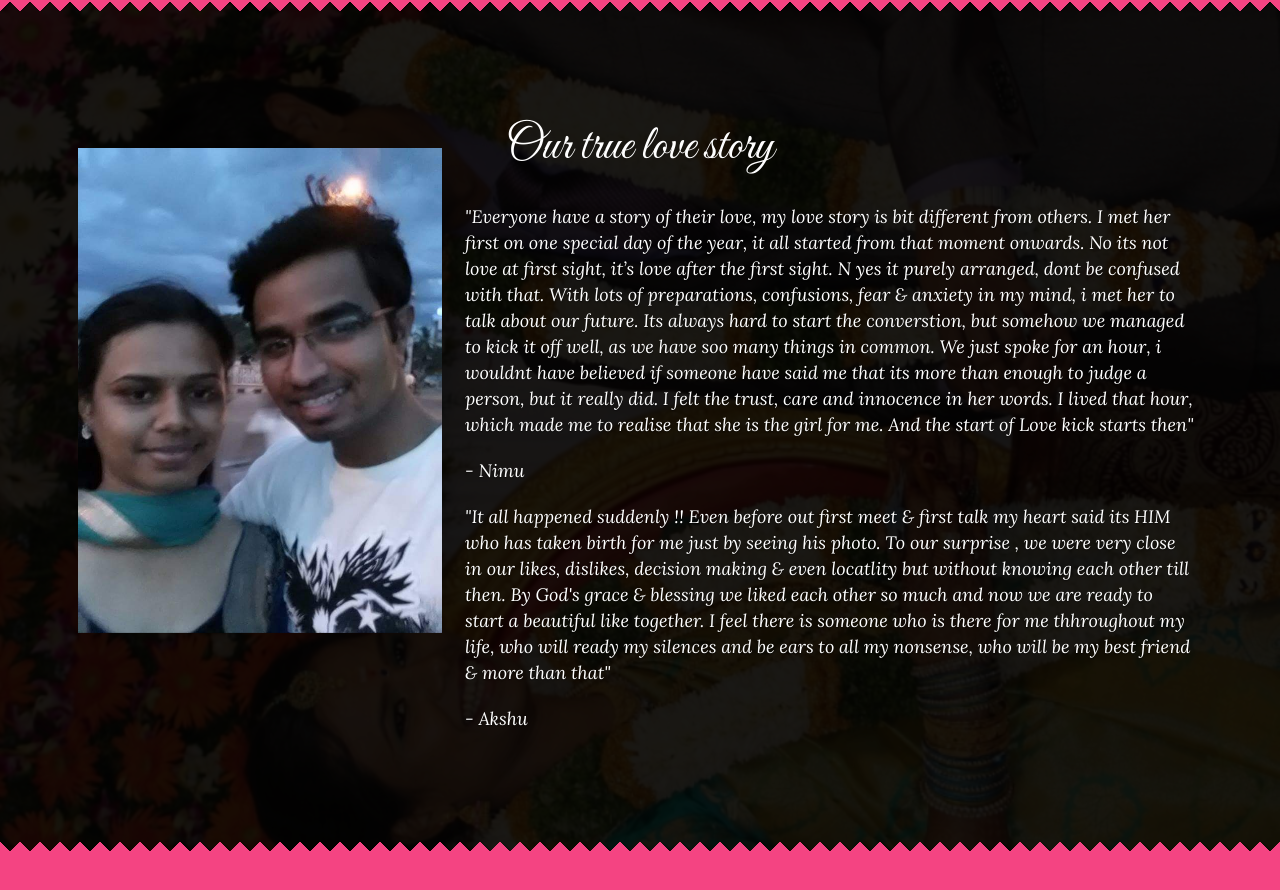
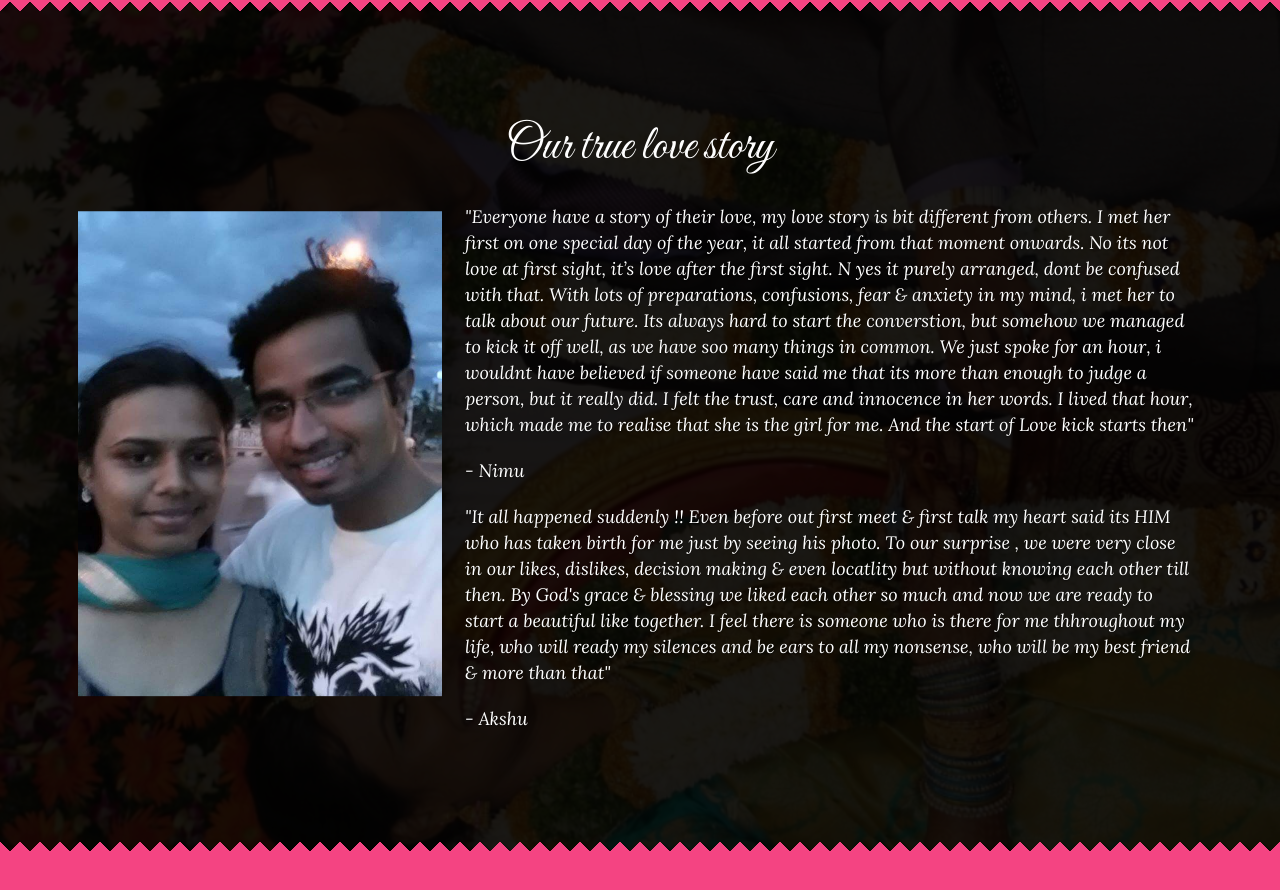
Before and after one commit to ajaybalanm/nwa, a plain HTML site: page index.html in a window 1280 px wide. Shown: the part 4394-5284 px from the top of the page. Drawn offline with Linux system fonts and the light colour scheme; files whose address does not match are found by name.

Commit message:
Update index.html

```diff
--- a/index.html
+++ b/index.html
@@ -290,7 +290,7 @@
                     <div class="container">
                         <h3 class="animated" data-animation="fadeIn" data-animation-delay="100">Our true love story</h3>
                         <div class="row">
-                            <div class="col-md-4 text-center animated" data-animation="fadeInLeft" data-animation-delay="100"><img src="img_new/received_1153473318002410.jpeg" class="image_resized" alt=""></div>
+                            <div class="col-md-4 text-center animated" data-animation="fadeInLeft" data-animation-delay="100"><img src="img_new/received_1153473318002410.jpeg" class="image_resized" alt="" style="padding-top:55px;"></div>
                             <div class="col-md-8 text-left animated" data-animation="fadeInRight" data-animation-delay="100">
                                 <p class="slide_up">"Everyone have a story of their love, my love story is bit different from others.
                                     I met her first on one special day of the year, it all started from that moment onwards. No its not love at first sight, it’s love after the first sight. N yes it purely arranged, dont be confused with that. With lots of preparations, confusions, fear & anxiety in my mind, i met her to talk about our future. Its always hard to start the converstion, but somehow we managed to kick it off well, as we have soo many things in common.
```
